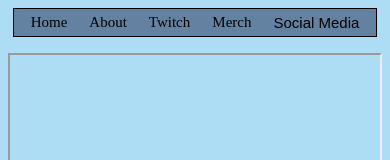
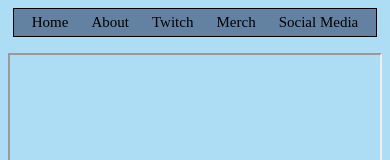
Before and after one commit to KLawsonDevelopment/AydannSite, a React (Create React App) app: page / in a window 390 px wide. Shown: the top 160 px of the page. Built offline with nearby package versions, Linux system fonts and the light colour scheme; no server answers.

Commit message:
Adjusted font of button to match rest of font in NavBar

```diff
--- a/src/index.css
+++ b/src/index.css
@@ -31,6 +31,7 @@ body {
   border: 0;
   cursor: pointer;
   background: inherit;
+  font-family: 'Times New Roman', Times, serif
 }
 
 .social:hover, .social:focus {
@@ -97,6 +98,8 @@ body {
 @media screen and (max-width:750px) {
   .primaryNav {
     padding: 0;
+    display: flex;
+    align-items: center;
   }
   .primaryNav a {
     font-size: 15px;
```
